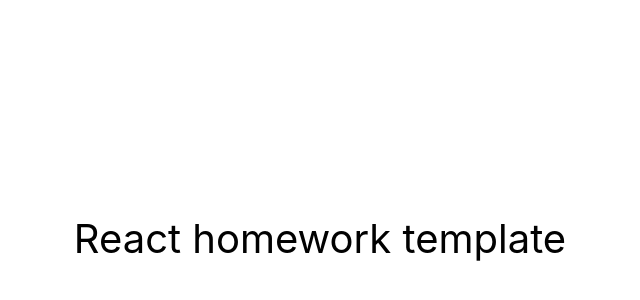
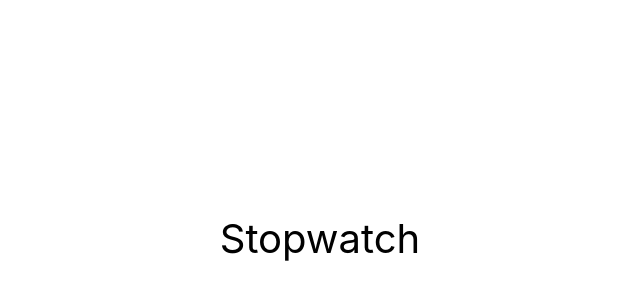
Before and after one commit to Ribich1/stopwatch, a React (Create React App) app: page / in a window 1280 px wide. Shown: the part 162-462 px from the top of the page, without its empty margins (320-960 px from the left). Built offline with nearby package versions, Linux system fonts and the light colour scheme.

Commit message:
Live page

```diff
--- a/src/components/App.jsx
+++ b/src/components/App.jsx
@@ -10,7 +10,7 @@ export const App = () => {
         color: '#010101'
       }}
     >
-      React homework template
+      Stopwatch
     </div>
   );
 };
```
